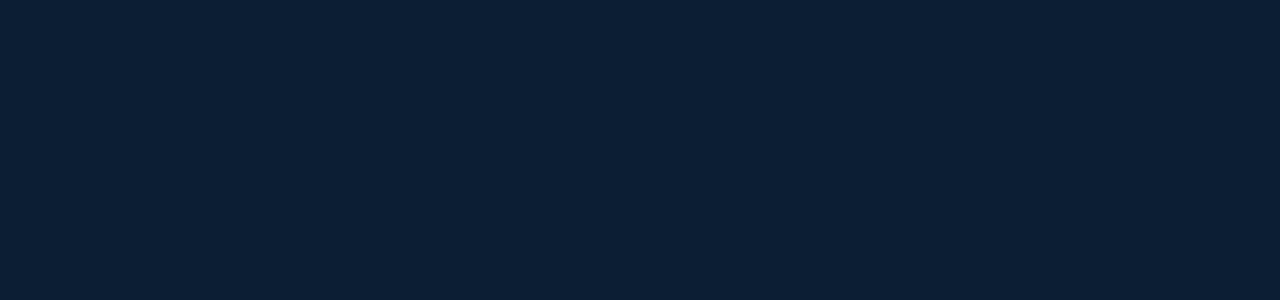
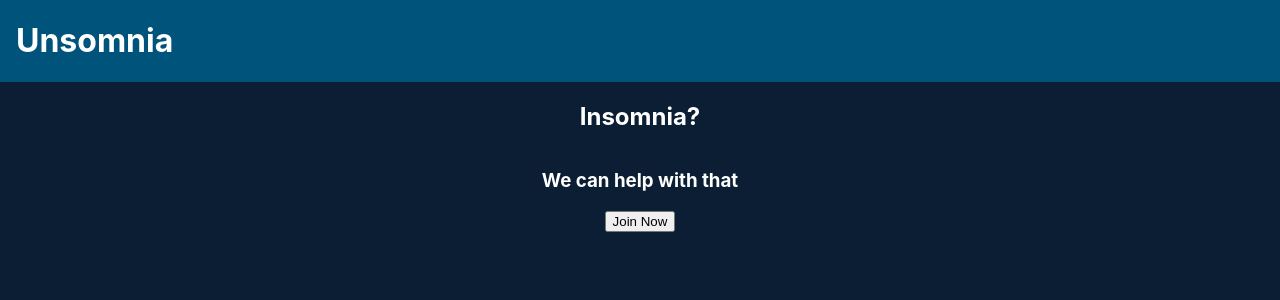
Before and after one commit to Mipol2/Unsomnia, a Next.js app: page / in a window 1280 px wide. Shown: the top 300 px of the page. Built offline with nearby package versions, Linux system fonts and the light colour scheme.

Commit message:
Initial work on home.

```diff
--- a/components/elements/card.tsx
+++ b/components/elements/card.tsx
@@ -3,11 +3,12 @@
 
 interface ICardComponent {
   isHidden: boolean;
+  isOpen: boolean;
 }
 
 const Main = styled.div<ICardComponent>`
   align-items: center;
-  background-color: #ffd35c;
+  background-color: ${({ isOpen }) => (isOpen ? "#0784C5" : "#ffd35c")};
   display: flex;
   justify-content: center;
   opacity: ${({ isHidden }) => (isHidden ? 0 : 1)};
@@ -27,7 +28,7 @@
   onClickFunction: () => void;
 }) {
   return (
-    <Main onClick={onClickFunction} isHidden={isHidden}>
+    <Main onClick={onClickFunction} isHidden={isHidden} isOpen={isOpen}>
       {isOpen ? <p>{shape as string}</p> : <></>}
     </Main>
   );
--- /dev/null
+++ b/components/elements/header.tsx
@@ -0,0 +1,22 @@
+import styled from "styled-components";
+
+const Main = styled.div`
+  background-color: #00537a;
+  color: white;
+  display: grid;
+  padding: 0 1em;
+  width: 100%;
+`;
+
+const Spacer = styled.div`
+  flex-grow: 1;
+`;
+
+export default function Header() {
+  return (
+    <Main>
+      <h1>Unsomnia</h1>
+      <Spacer />
+    </Main>
+  );
+}
--- /dev/null
+++ b/components/layout/base.tsx
@@ -0,0 +1,20 @@
+import Header from "../elements/header";
+import { ReactNode } from "react";
+import styled from "styled-components";
+
+const Main = styled.div`
+  align-items: center;
+  display: flex;
+  flex-direction: column;
+  justify-content: center;
+  width: 100%;
+`;
+
+export default function BaseLayout({ children }: { children?: JSX.Element }) {
+  return (
+    <Main>
+      <Header />
+      {children}
+    </Main>
+  );
+}
--- a/next.config.js
+++ b/next.config.js
@@ -2,6 +2,10 @@
 const nextConfig = {
   reactStrictMode: true,
   swcMinify: true,
+  compiler: {
+    // ssr and displayName are configured by default
+    styledComponents: true,
+  },
 }
 
-module.exports = nextConfig
+module.exports = nextConfig;
--- a/package.json
+++ b/package.json
@@ -10,6 +10,7 @@
   },
   "dependencies": {
     "@types/styled-components": "^5.1.25",
+    "babel-plugin-styled-components": "^2.0.7",
     "next": "12.2.4",
     "react": "18.2.0",
     "react-dom": "18.2.0",
--- a/pages/index.tsx
+++ b/pages/index.tsx
@@ -1,10 +1,31 @@
 import type { NextPage } from "next";
 import Head from "next/head";
 import Image from "next/image";
+import Header from "../components/elements/header";
 import styles from "../styles/Home.module.css";
+import styled from "styled-components";
+import BaseLayout from "../components/layout/base";
+
+const Container = styled.div`
+  align-items: center;
+  color: white;
+  display: flex;
+  flex-direction: column;
+  justify-content: center;
+  height: 100%;
+  width: 100%;
+`;
 
 const Home: NextPage = () => {
-  return <></>;
+  return (
+    <BaseLayout>
+      <Container>
+        <h2>Insomnia?</h2>
+        <h3>We can help with that</h3>
+        <button>Join Now</button>
+      </Container>
+    </BaseLayout>
+  );
 };
 
 export default Home;
```
Also changed, not shown: 2 other files (tests, documents, lock files or other folders).
